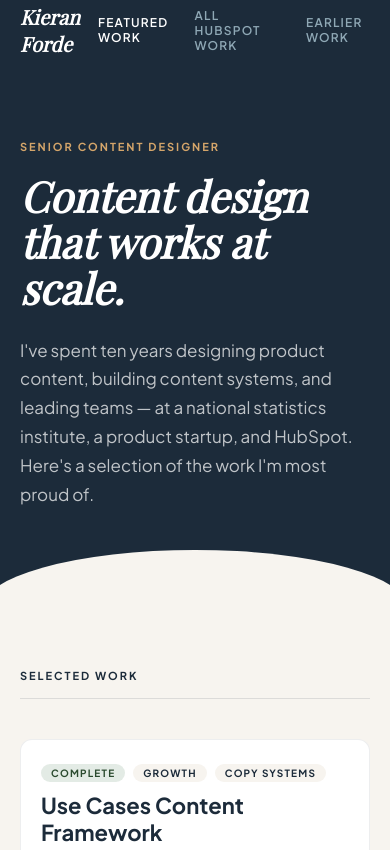
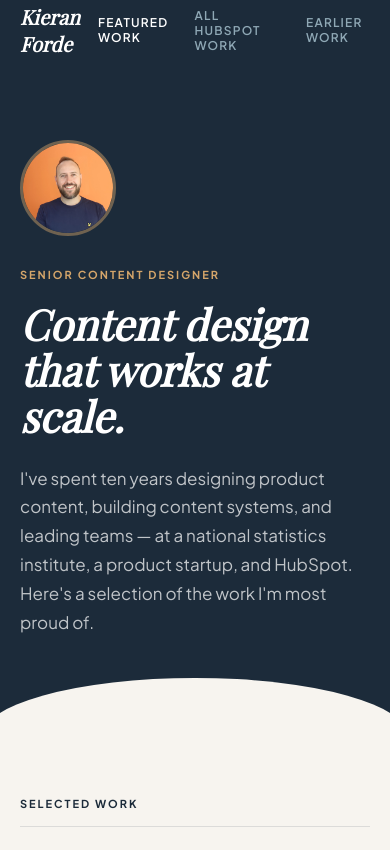
Before and after one commit to kieranforde1/content-design-work, a plain HTML site: page index.html in a window 390 px wide. Shown: the top 850 px of the page. Drawn offline with nearby package versions, Linux system fonts and the light colour scheme; a web font is replaced by a local one.

Commit message:
Add portrait photo to homepage hero
Two-column hero layout: text left, circular portrait right (192px).
Accent-light ring border at 45% opacity. Mobile stacks to column-reverse
with photo at 96px above the text.

Co-Authored-By: Claude Sonnet 4.6 <noreply@anthropic.com>

```diff
--- a/index.html
+++ b/index.html
@@ -82,6 +82,25 @@
     .hero-inner {
       max-width: 860px;
       margin: 0 auto;
+      display: flex;
+      align-items: center;
+      gap: 64px;
+    }
+
+    .hero-text { flex: 1; min-width: 0; }
+
+    .hero-portrait {
+      flex-shrink: 0;
+    }
+
+    .hero-portrait img {
+      width: 192px;
+      height: 192px;
+      border-radius: 50%;
+      object-fit: cover;
+      object-position: center top;
+      border: 3px solid rgba(212,165,106,0.45);
+      display: block;
     }
 
     .hero-eyebrow {
@@ -327,6 +346,8 @@
       main { padding: 60px 20px 80px; }
       .project-card { grid-template-columns: 1fr; padding: 24px 20px; }
       footer { padding: 24px 20px; flex-direction: column; gap: 12px; text-align: center; }
+      .hero-inner { flex-direction: column-reverse; align-items: flex-start; gap: 32px; }
+      .hero-portrait img { width: 96px; height: 96px; }
     }
 
     @media (prefers-reduced-motion: reduce) {
@@ -369,9 +390,14 @@
   <!-- HERO -->
   <section class="hero">
     <div class="hero-inner">
-      <p class="hero-eyebrow">Senior Content Designer</p>
-      <h1 class="hero-title">Content design that works at scale.</h1>
-      <p class="hero-body">I've spent ten years designing product content, building content systems, and leading teams — at a national statistics institute, a product startup, and HubSpot. Here's a selection of the work I'm most proud of.</p>
+      <div class="hero-text">
+        <p class="hero-eyebrow">Senior Content Designer</p>
+        <h1 class="hero-title">Content design that works at scale.</h1>
+        <p class="hero-body">I've spent ten years designing product content, building content systems, and leading teams — at a national statistics institute, a product startup, and HubSpot. Here's a selection of the work I'm most proud of.</p>
+      </div>
+      <div class="hero-portrait">
+        <img src="images/portrait.jpg" alt="Kieran Forde" loading="eager" />
+      </div>
     </div>
   </section>
 
```
Also changed, not shown: images/portrait.jpg (added).
